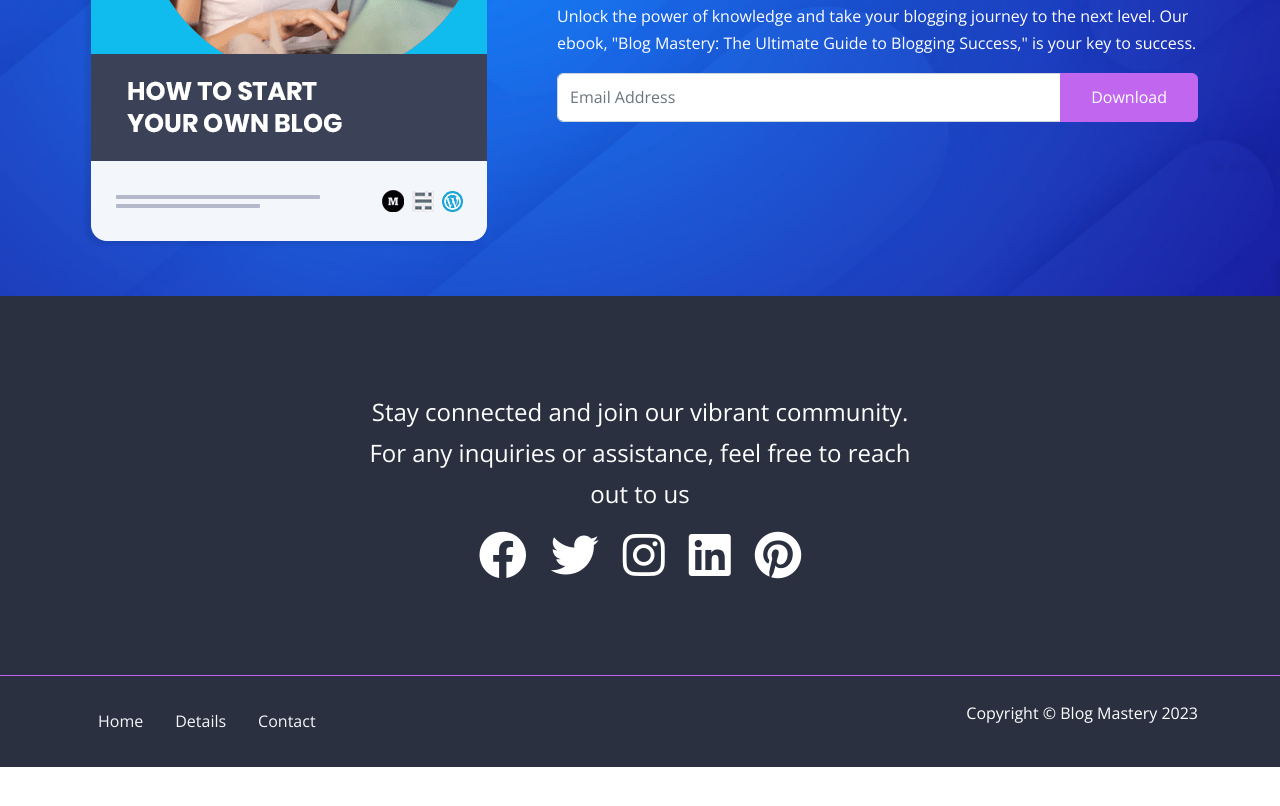
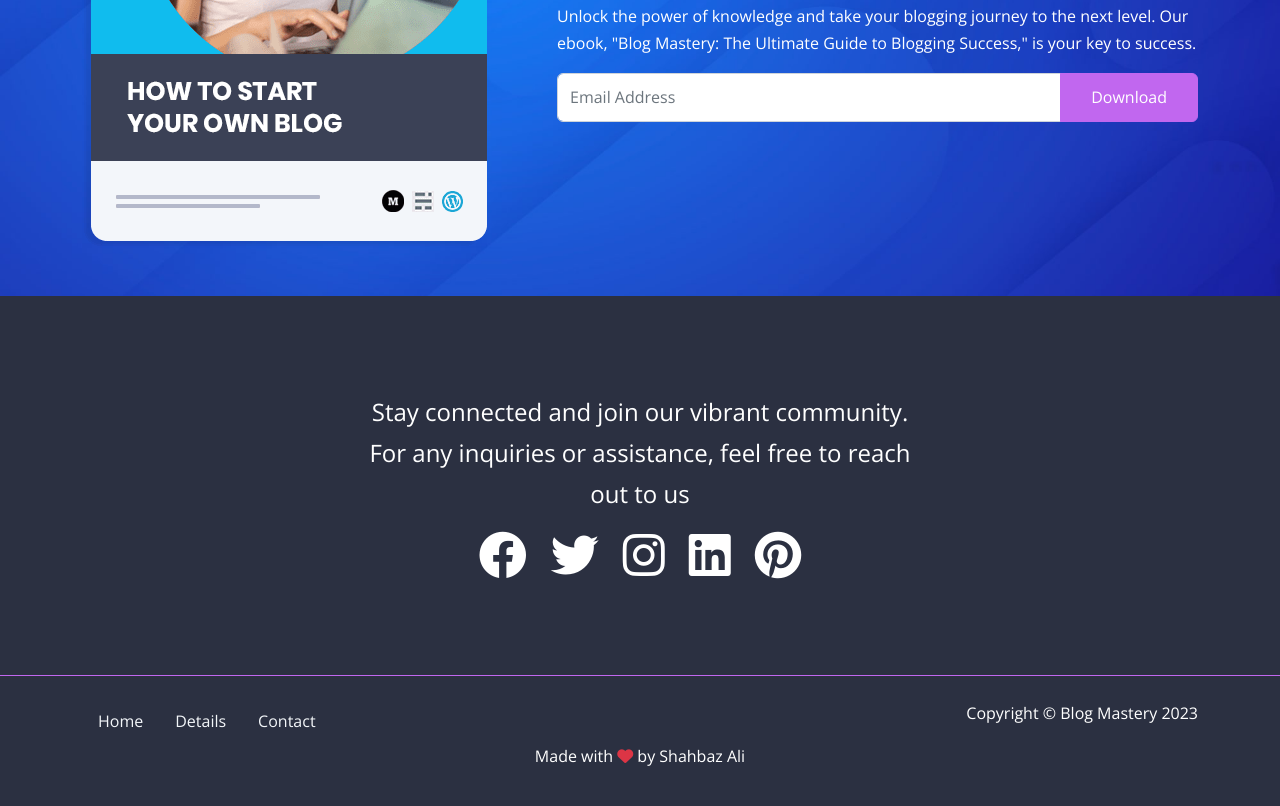
Before and after one commit to Shahbazali2001/Blogging-Mastery, a website: page index.html in a window 1280 px wide. Shown: the part 4026-4832 px from the top of the page. Before the commit the page ends 4793 px from the top, so only its background shows below. Drawn offline with nearby package versions, Linux system fonts and the light colour scheme.

Commit message:
Project is Completed

```diff
--- a/index.html
+++ b/index.html
@@ -509,6 +509,20 @@
             </p>
           </div>
         </div>
+
+        <div class="container">
+          <div class="row">
+            <div class="col-md-12 text-center">
+              <p class="text-white">
+                Made with <i class="fas fa-heart text-danger"></i> by Shahbaz Ali
+              </p>
+
+            </div>
+          </div>
+        </div>
+
+
+
       </div>
     </footer>
 
```
Also changed, not shown: contact.html (+12 -5 lines).
